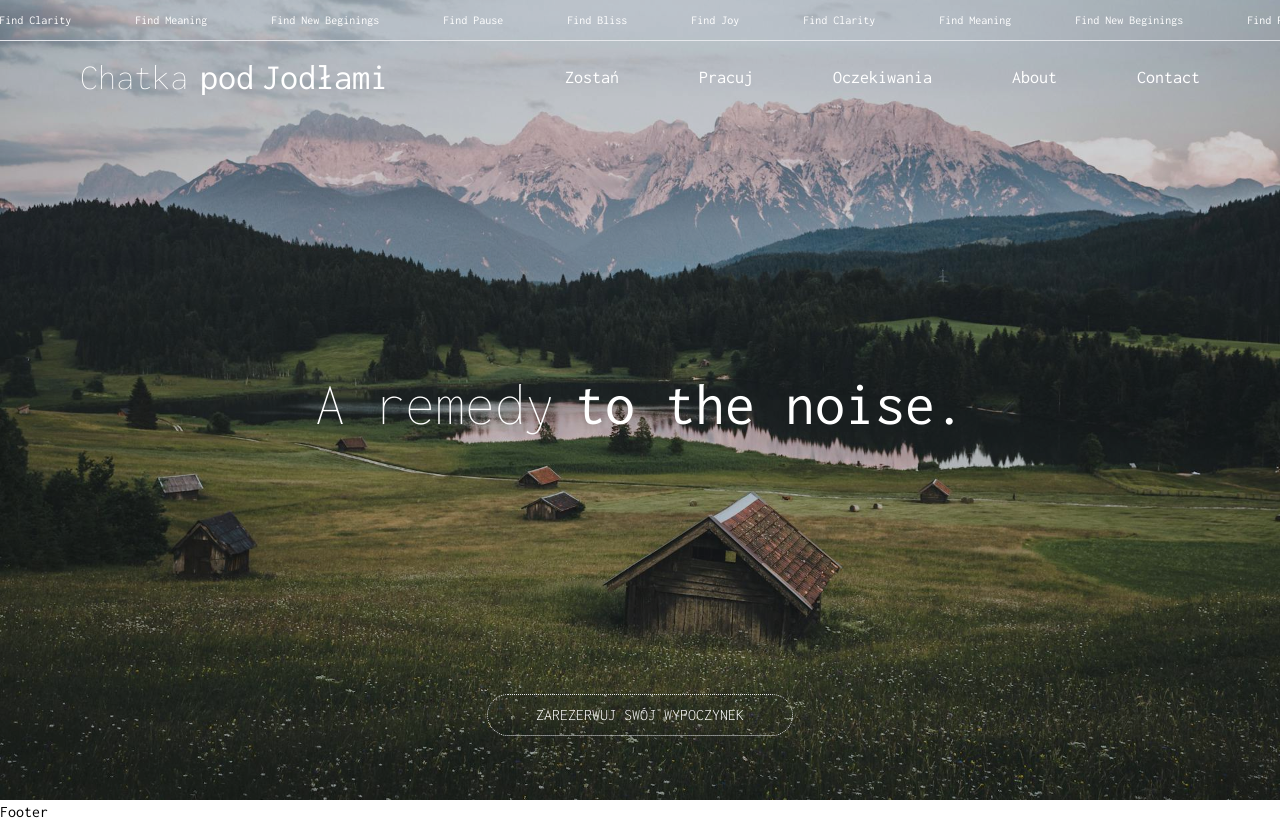
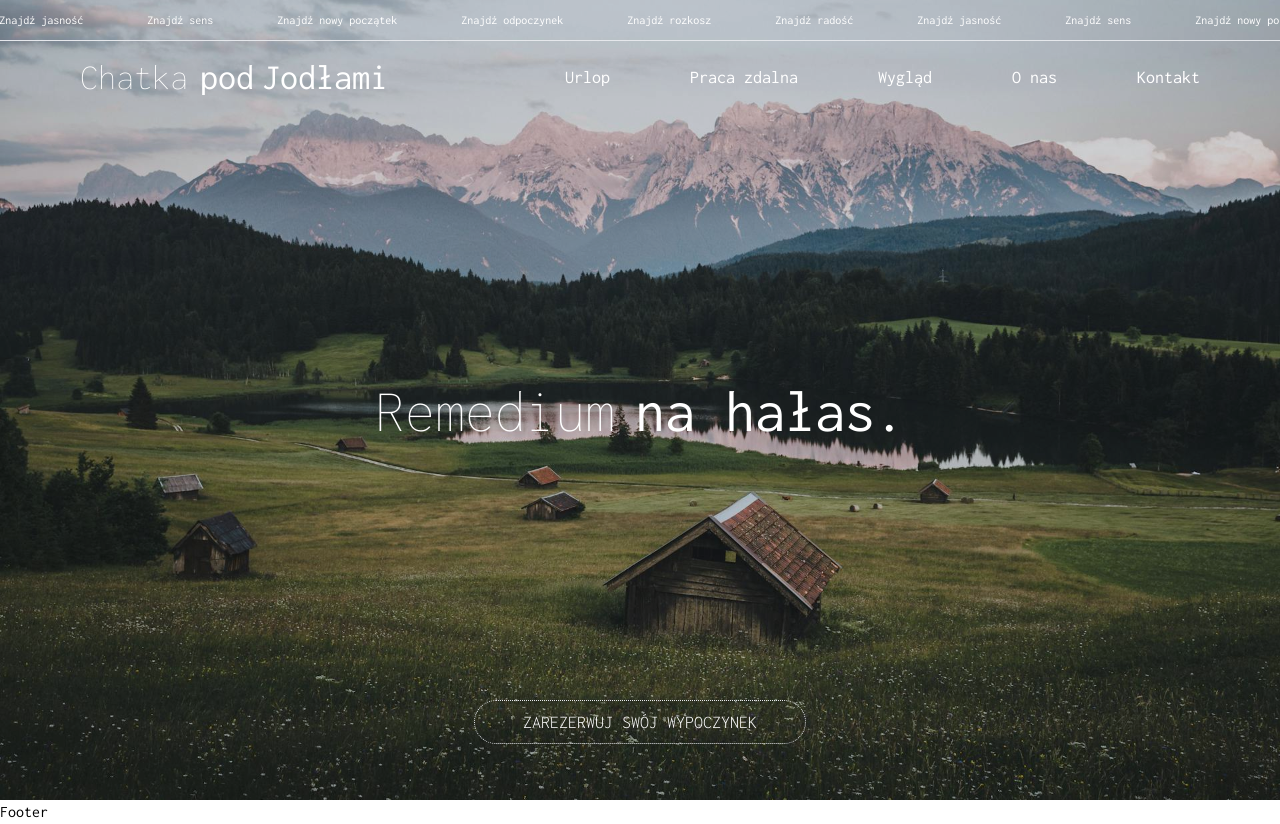
Before and after one commit to marketingMixNT/hotelPage--artemis, a Next.js app: page / in a window 1280 px wide. Built offline with nearby package versions, Linux system fonts and the light colour scheme.

Commit message:
finish header and nav

```diff
--- a/app/components/Header.jsx
+++ b/app/components/Header.jsx
@@ -1,6 +1,8 @@
 import Navbar from './nav/Navbar'
 
 import Marquee from 'react-fast-marquee'
+import MarqueeItem from './MarqueeItem'
+import Link from 'next/link'
 
 export default function Header() {
 	return (
@@ -8,25 +10,25 @@ export default function Header() {
 			<div>
 				{/*MARQUEE*/}
 				<Marquee autoFill='true' pauseOnHover='true' className='border-b py-3 text-xs text-white'>
-					<span className='mr-16'>Find Clarity</span>
-					<span className='mr-16'>Find Meaning</span>
-					<span className='mr-16'>Find New Beginings</span>
-					<span className='mr-16'>Find Pause</span>
-					<span className='mr-16'>Find Bliss</span>
-					<span className='mr-16'>Find Joy</span>
+					<MarqueeItem>Znajdź jasność</MarqueeItem>
+					<MarqueeItem>Znajdź sens</MarqueeItem>
+					<MarqueeItem>Znajdź nowy początek</MarqueeItem>
+					<MarqueeItem>Znajdź odpoczynek</MarqueeItem>
+					<MarqueeItem>Znajdź rozkosz</MarqueeItem>
+					<MarqueeItem>Znajdź radość</MarqueeItem>
 				</Marquee>
 				{/*NAV*/}
 				<Navbar />
 			</div>
 
 			<h1 className='text-5xl sm:text-6xl text-center font-extralight text-white px-6'>
-				A remedy
-				<span className='ml-5 font-normal'>to the noise.</span>
+				Remedium
+				<span className='ml-5 font-normal'>na hałas.</span>
 			</h1>
-			<div className='px-6 mx-auto'>
-				<button className='mb-16 border border-dotted text-white px-12 py-2 rounded-full uppercase font-light bg-transparent hover:bg-secondary duration-500'>
+			<div className='mx-auto px-6 pb-16'>
+				<a href='#' className='link-btn'>
 					Zarezerwuj swój wypoczynek
-				</button>
+				</a>
 			</div>
 		</header>
 	)
--- /dev/null
+++ b/app/components/MarqueeItem.jsx
@@ -0,0 +1,6 @@
+export default function MarqueeItem({children}) {
+  return (
+    <span className='mr-16'>{children}</span>
+
+  )
+}
--- a/app/components/nav/Mobile.jsx
+++ b/app/components/nav/Mobile.jsx
@@ -1,11 +1,13 @@
 'use client'
 
-import React from 'react'
-import Link from 'next/link'
-import { motion } from 'framer-motion'
 import { useState } from 'react'
 
-import MobileNavItem from './NavItemMobile'
+import Link from 'next/link'
+import Image from 'next/image'
+
+import { motion } from 'framer-motion'
+
+import NavItemMobile from './NavItemMobile'
 
 export default function NavMenuMobile() {
 	const [openMenu, setOpenMenu] = useState(false)
@@ -27,38 +29,50 @@ export default function NavMenuMobile() {
 
 	return (
 		<>
-			<button onClick={() => setOpenMenu(true)} className='lg:hidden'>
-				<img src='/icons/hamburger.svg' alt='' className='w-12' />
+			{/* HAMBURGER */}
+			<button onClick={() => setOpenMenu(true)} className='lg:hidden' aria-label='otwórz menu'>
+				<Image src='/icons/hamburger.svg' alt='' width={48} height={48} className='w-12' />
 			</button>
-
+			{/* MOBILE MENU*/}
 			<motion.div
 				variants={menuVariants}
 				initial='hidden'
 				animate={openMenu ? 'show' : ''}
-				className='fixed inset-0 bg-secondary z-50 flex flex-col justify-between items-center py-8 px-4'>
-				<button onClick={() => setOpenMenu(false)} className='self-end'>
-					<img src='/icons/close.svg' alt='' className=' w-6' />
+				className='fixed inset-0 flex flex-col justify-between items-center py-8 px-4 bg-secondary z-50'>
+				{/* Close */}
+				<button onClick={() => setOpenMenu(false)} className='self-end' aria-label='zamknij menu'>
+					<Image src='/icons/close.svg' alt='' width={24} height={24} className=' w-6' />
 				</button>
-
+				{/* Title */}
 				<Link
 					href={'/'}
 					className='text-3xl sm:text-4xl font-thin text-white mt-1 lg:mt-0'
 					style={{ wordSpacing: '-10px' }}>
 					Chatka <span className=' ml-1 font-normal'>pod Jodłami</span>
 				</Link>
-
-				<ul className='flex flex-col justify-center  text-white text-3xl font-extralight w-full'>
-					<MobileNavItem onClick={()=>setOpenMenu(false)} href='#'>Zostań</MobileNavItem>
-					<MobileNavItem onClick={()=>setOpenMenu(false)} href='#'>Pracuj</MobileNavItem>
-					<MobileNavItem onClick={()=>setOpenMenu(false)} href='#'>Oczekiwania</MobileNavItem>
-					<MobileNavItem onClick={()=>setOpenMenu(false)} href='#'>About</MobileNavItem>
-					<MobileNavItem onClick={()=>setOpenMenu(false)} href='#'>Contact</MobileNavItem>
+				{/* Links */}
+				<ul className='flex flex-col justify-center w-full text-3xl font-extralight text-white  '>
+					<NavItemMobile onClick={() => setOpenMenu(false)} href='#'>
+						Zostań
+					</NavItemMobile>
+					<NavItemMobile onClick={() => setOpenMenu(false)} href='#'>
+						Pracuj
+					</NavItemMobile>
+					<NavItemMobile onClick={() => setOpenMenu(false)} href='#'>
+						Oczekiwania
+					</NavItemMobile>
+					<NavItemMobile onClick={() => setOpenMenu(false)} href='#'>
+						About
+					</NavItemMobile>
+					<NavItemMobile onClick={() => setOpenMenu(false)} href='#'>
+						Contact
+					</NavItemMobile>
 				</ul>
-
-				<div className='px-6 mx-auto'>
-					<button className='mb-16 border border-dotted text-white px-12 py-2 rounded-full uppercase font-light bg-transparent hover:bg-secondary duration-500'>
-						Zarezerwuj swój wypoczynek
-					</button>
+				{/* Book */}
+				<div className='mb-4 mx-auto px-6 '>
+					<a href='#' className='link-btn'>
+						Zarezerwuj
+					</a>
 				</div>
 			</motion.div>
 		</>
--- a/app/components/nav/NavItemMobile.jsx
+++ b/app/components/nav/NavItemMobile.jsx
@@ -3,7 +3,7 @@ import React from 'react'
 
 export default function MobileNavItem({href,children,onClick}) {
   return (
-    <li className=' border-b border-dotted py-8 text-center'>
+    <li className=' py-2 xs:py-4 text-center border-b border-dotted '>
     <a href={href} onClick={onClick} className='hover:border-b duration-100'>
         {children}
     </a>
--- a/app/components/nav/Navbar.jsx
+++ b/app/components/nav/Navbar.jsx
@@ -23,11 +23,11 @@ export default function Navbar() {
 
 			{/*NAV DESKTOP*/}
 			<ul className='hidden lg:flex justify-center items-center gap-12 xl:gap-20 text-white text-lg'>
-				<NavItemDesktop href='#'>Zostań</NavItemDesktop>
-				<NavItemDesktop href='#'>Pracuj</NavItemDesktop>
-				<NavItemDesktop href='#'>Oczekiwania</NavItemDesktop>
-				<NavItemDesktop href='#'>About</NavItemDesktop>
-				<NavItemDesktop href='#'>Contact</NavItemDesktop>
+				<NavItemDesktop href='#'>Urlop</NavItemDesktop>
+				<NavItemDesktop href='#'>Praca zdalna</NavItemDesktop>
+				<NavItemDesktop href='#'>Wygląd</NavItemDesktop>
+				<NavItemDesktop href='#'>O nas</NavItemDesktop>
+				<NavItemDesktop href='#'>Kontakt</NavItemDesktop>
 			</ul>
 		</nav>
 	)
--- a/app/globals.css
+++ b/app/globals.css
@@ -1,3 +1,7 @@
 @tailwind base;
 @tailwind components;
 @tailwind utilities;
+
+.link-btn {
+	@apply px-12 py-3 bg-transparent font-light xs:text-lg text-white uppercase  border border-dotted rounded-full hover:bg-secondary duration-500;
+}
--- a/app/layout.jsx
+++ b/app/layout.jsx
@@ -9,19 +9,17 @@ export const metadata = {
 	title: 'Chatka pod Jodłami',
 	description:
 		'Chatka pod Jodłami - urokliwy domek w sercu gór, idealny na spokojny odpoczynek wśród majestatycznych jodeł. Zapraszamy na niezapomniane wakacje!',
+
 }
 
 export default function RootLayout({ children }) {
 	return (
 		<html lang='pl'>
+			<body className={inconsolata.className}>
+				{children}
 
-			<body className={inconsolata.className}>
-
-
-        {children}
-
-        <Footer/>
-        </body>
+				<Footer />
+			</body>
 		</html>
 	)
 }
--- a/next.config.mjs
+++ b/next.config.mjs
@@ -1,4 +1,7 @@
 /** @type {import('next').NextConfig} */
-const nextConfig = {};
+const nextConfig = {
+    output: 'export',
+
+};
 
 export default nextConfig;
```
Also changed, not shown: app/page.jsx (+2 -6 lines).
